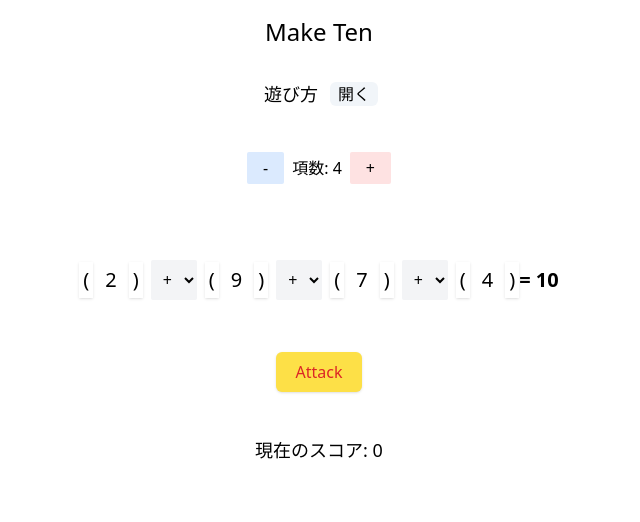
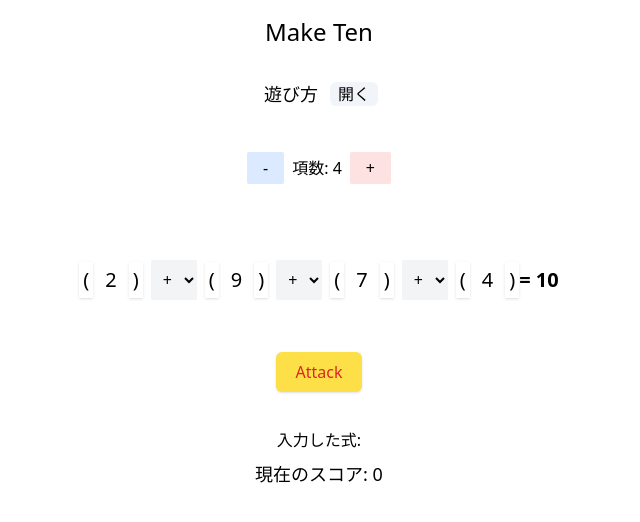
Before and after one commit to JustifyBaby/make-ten, a React (Vite) app: page / in a window 1280 px wide. Shown: the top 522 px of the page, without its empty margins (321-961 px from the left). Built offline with nearby package versions, Linux system fonts and the light colour scheme.

Commit message:
${npm_config_m}

```diff
--- a/src/components/Formula.tsx
+++ b/src/components/Formula.tsx
@@ -186,7 +186,9 @@ export default function Formula() {
           } ${status === "error" && "text-red-600"}`}>
           {isRight}
         </div>
-        <div className='text-center font-medium p-2'>{currentFormula}</div>
+        <div className='text-center font-medium p-2'>
+          入力した式: {currentFormula}
+        </div>
         <div className='text-lg'>現在のスコア: {score}</div>
       </div>
     </main>
```
